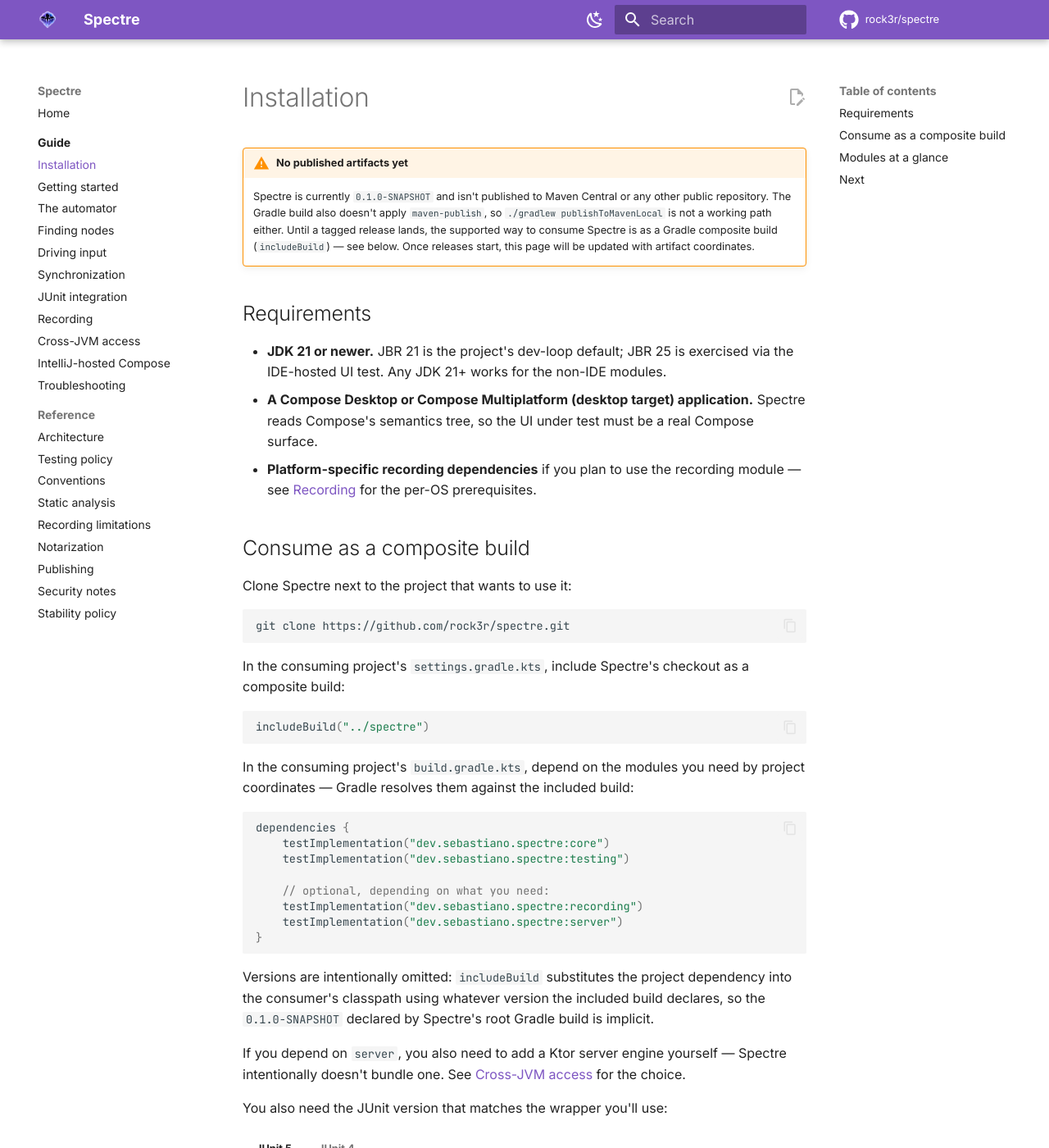
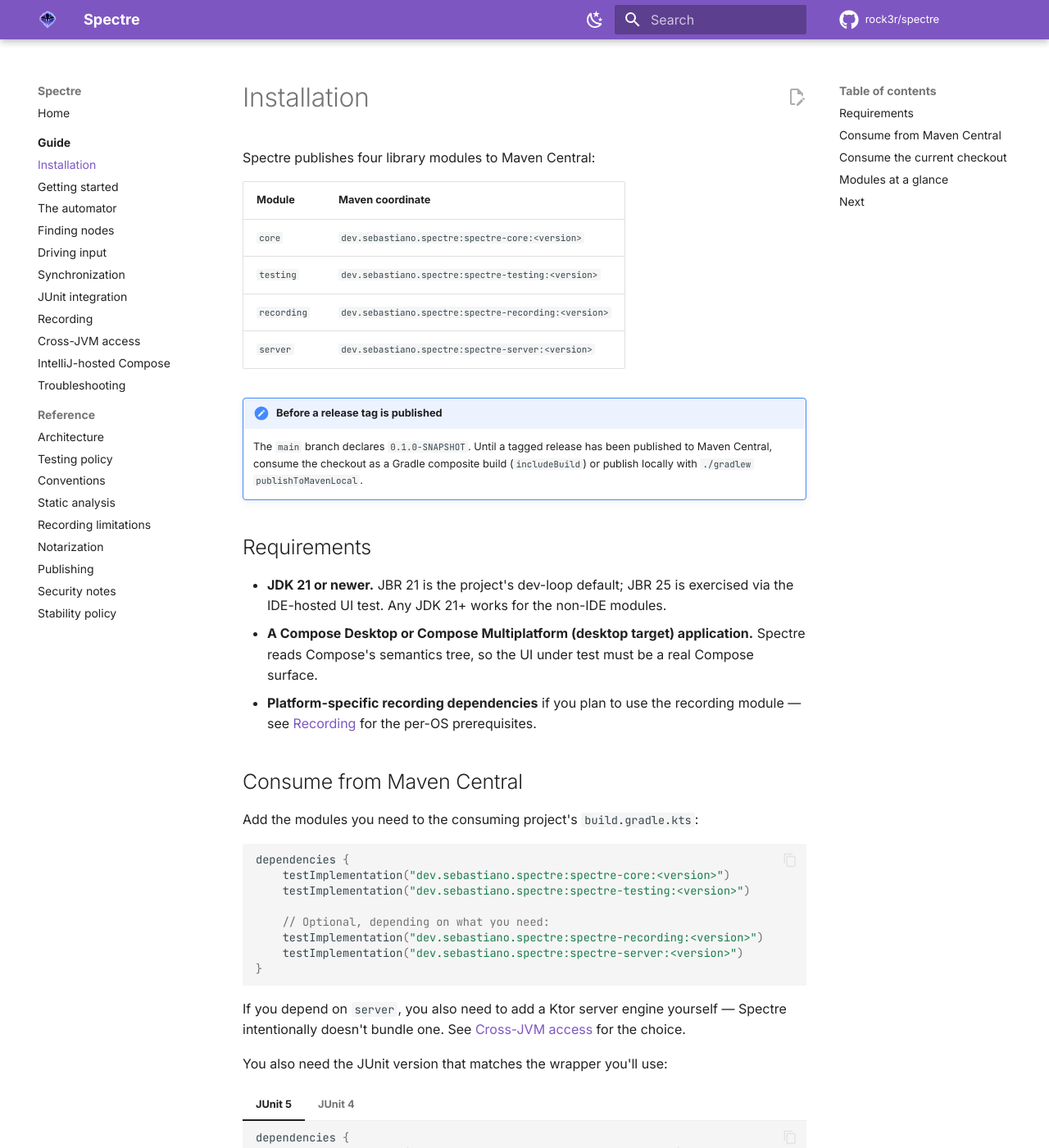
Before and after one commit to rock3r/spectre, an MkDocs documentation site: the page built from docs/guide/installation.md, in a window 1280 px wide and 1400 px high. Shown: the whole window at 82% size. Built offline with MkDocs 1.6.1 and Material for MkDocs 9.7.7, drawn with Linux system fonts in a browser that asks for light colours; comment, search, counter and statistics services are not loaded; some of the changed text lies outside the part shown.

Commit message:
[codex] Update release readiness docs (#142)
* Update release readiness docs

* Retry release docs checks

````diff
--- a/docs/guide/installation.md
+++ b/docs/guide/installation.md
@@ -1,12 +1,18 @@
 # Installation
 
-!!! warning "No published artifacts yet"
-    Spectre is currently `0.1.0-SNAPSHOT` and isn't published to Maven Central or any
-    other public repository. The Gradle build also doesn't apply `maven-publish`, so
-    `./gradlew publishToMavenLocal` is not a working path either. Until a tagged
-    release lands, the supported way to consume Spectre is as a Gradle composite build
-    (`includeBuild`) — see below. Once releases start, this page will be updated with
-    artifact coordinates.
+Spectre publishes four library modules to Maven Central:
+
+| Module | Maven coordinate |
+| ------ | ---------------- |
+| `core` | `dev.sebastiano.spectre:spectre-core:<version>` |
+| `testing` | `dev.sebastiano.spectre:spectre-testing:<version>` |
+| `recording` | `dev.sebastiano.spectre:spectre-recording:<version>` |
+| `server` | `dev.sebastiano.spectre:spectre-server:<version>` |
+
+!!! note "Before a release tag is published"
+    The `main` branch declares `0.1.0-SNAPSHOT`. Until a tagged release has been published
+    to Maven Central, consume the checkout as a Gradle composite build (`includeBuild`) or
+    publish locally with `./gradlew publishToMavenLocal`.
 
 ## Requirements
 
@@ -17,38 +23,20 @@
 - **Platform-specific recording dependencies** if you plan to use the recording module
   — see [Recording](recording.md) for the per-OS prerequisites.
 
-## Consume as a composite build
+## Consume from Maven Central
 
-Clone Spectre next to the project that wants to use it:
-
-```shell
-git clone https://github.com/rock3r/spectre.git
-```
-
-In the consuming project's `settings.gradle.kts`, include Spectre's checkout as a
-composite build:
-
-```kotlin
-includeBuild("../spectre")
-```
-
-In the consuming project's `build.gradle.kts`, depend on the modules you need by
-project coordinates — Gradle resolves them against the included build:
+Add the modules you need to the consuming project's `build.gradle.kts`:
 
 ```kotlin
 dependencies {
-    testImplementation("dev.sebastiano.spectre:core")
-    testImplementation("dev.sebastiano.spectre:testing")
+    testImplementation("dev.sebastiano.spectre:spectre-core:<version>")
+    testImplementation("dev.sebastiano.spectre:spectre-testing:<version>")
 
-    // optional, depending on what you need:
-    testImplementation("dev.sebastiano.spectre:recording")
-    testImplementation("dev.sebastiano.spectre:server")
+    // Optional, depending on what you need:
+    testImplementation("dev.sebastiano.spectre:spectre-recording:<version>")
+    testImplementation("dev.sebastiano.spectre:spectre-server:<version>")
 }
 ```
-
-Versions are intentionally omitted: `includeBuild` substitutes the project dependency
-into the consumer's classpath using whatever version the included build declares, so
-the `0.1.0-SNAPSHOT` declared by Spectre's root Gradle build is implicit.
 
 If you depend on `server`, you also need to add a Ktor server engine yourself — Spectre
 intentionally doesn't bundle one. See [Cross-JVM access](cross-jvm.md) for the choice.
@@ -74,6 +62,57 @@
 The `testing` module declares both JUnit dependencies as `compileOnly`, so consumers
 pick whichever they're already using.
 
+## Consume the current checkout
+
+Clone Spectre next to the project that wants to use it:
+
+```shell
+git clone https://github.com/rock3r/spectre.git
+```
+
+In the consuming project's `settings.gradle.kts`, include Spectre's checkout as a
+composite build and map the published module coordinates to the included projects:
+
+```kotlin
+includeBuild("../spectre") {
+    dependencySubstitution {
+        substitute(module("dev.sebastiano.spectre:spectre-core"))
+            .using(project(":core"))
+        substitute(module("dev.sebastiano.spectre:spectre-testing"))
+            .using(project(":testing"))
+        substitute(module("dev.sebastiano.spectre:spectre-recording"))
+            .using(project(":recording"))
+        substitute(module("dev.sebastiano.spectre:spectre-server"))
+            .using(project(":server"))
+    }
+}
+```
+
+In the consuming project's `build.gradle.kts`, use the same coordinates as the Maven
+Central path — Gradle resolves them against the included build:
+
+```kotlin
+dependencies {
+    testImplementation("dev.sebastiano.spectre:spectre-core")
+    testImplementation("dev.sebastiano.spectre:spectre-testing")
+
+    // Optional, depending on what you need:
+    testImplementation("dev.sebastiano.spectre:spectre-recording")
+    testImplementation("dev.sebastiano.spectre:spectre-server")
+}
+```
+
+Versions are intentionally omitted: `includeBuild` substitutes the project dependency
+into the consumer's classpath using whatever version the included build declares, so
+the `0.1.0-SNAPSHOT` declared by Spectre's root Gradle build is implicit.
+
+For local Maven-style testing without a composite build, publish the current checkout to
+Maven Local:
+
+```shell
+./gradlew publishToMavenLocal
+```
+
 ## Modules at a glance
 
 | Module      | What it gives you                                                                |
````
Also changed, not shown: README.md (+8 -5 lines), docs/guide/junit.md (+1 -1 lines), docs/index.md (+5 -5 lines).
